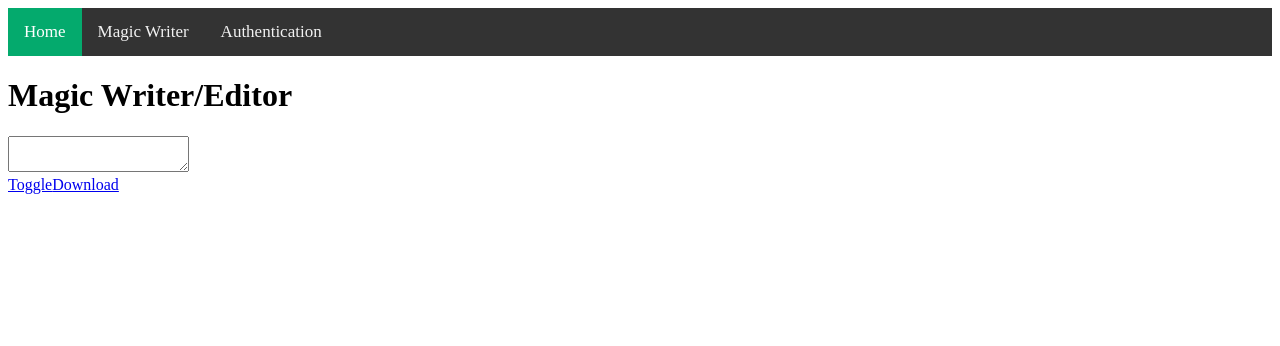
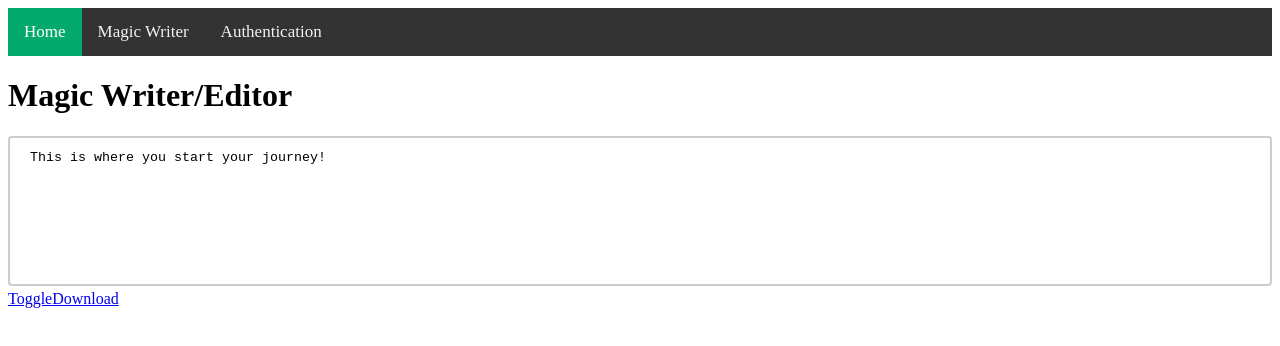
Before and after one commit to IsHaltEchtSo/magic_writer, a React (Vite) app in the folder frontend/: page /writer in a window 1280 px wide. Shown: the top 346 px of the page. Built offline with nearby package versions, Linux system fonts and the light colour scheme.

Commit message:
Styling the MagicArea

```diff
--- a/frontend/src/assets/style.css
+++ b/frontend/src/assets/style.css
@@ -22,3 +22,13 @@
     background-color: #04AA6D;
     color: white;
 }
+
+.magicArea {
+    width: 100%;
+    height: 150px;
+    padding: 12px 20px;
+    box-sizing: border-box;
+    border: 2px solid #ccc;
+    border-radius: 4px;
+    resize: none;
+}
--- /dev/null
+++ b/frontend/src/components/magicarea.jsx
@@ -0,0 +1,35 @@
+// import { useState } from 'react'
+
+export default function MagicArea() {
+    // const specialChars = [
+    //     '\n', '\t', ' '
+    // ]
+    // const [text, setText] = useState('This is where you start your journey!')
+
+    // const handleChange = (event) => {
+    //     setText(event.target.value)
+    // }
+
+    // function magicallyDisplay(text) {
+    //     let magicText = ""
+    //     for (let i = 0; i < text.length; i++) {
+    //         if (text) {
+    //             console.log("new line detected")
+    //         } else {
+    //             magicText += "*"
+    //         }
+    //     }
+    //     return magicText
+    // }
+
+    return (
+        <>
+            <textarea
+                className="magicArea"
+                // onChange={handleChange}
+                value='This is where you start your journey!'>
+
+            </textarea>
+        </>
+    )
+}
--- a/frontend/src/components/navbar.jsx
+++ b/frontend/src/components/navbar.jsx
@@ -2,7 +2,7 @@ import { Link } from 'react-router-dom'
 
 export default function NavigationBar() {
     return (
-        <div class='navbar'>
+        <div className='navbar'>
             <Link to='/' className='active'>Home</Link>
             <Link to='/writer'>Magic Writer</Link>
             <Link to='/authentication'>Authentication</Link>
--- a/frontend/src/writer.jsx
+++ b/frontend/src/writer.jsx
@@ -1,14 +1,14 @@
 import  {Link } from 'react-router-dom'
 
 import NavigationBar from "./components/navbar";
+import MagicArea from './components/magicarea';
 
 export default function WriterPage() {
     return (
         <>
             <NavigationBar />
             <h1>Magic Writer/Editor</h1>
-            <textarea></textarea>
-            <br />
+            <MagicArea className='writerArea' />
             <Link to='/writer'>Toggle</Link>
             <Link to='/download'>Download</Link>
         </>
```
